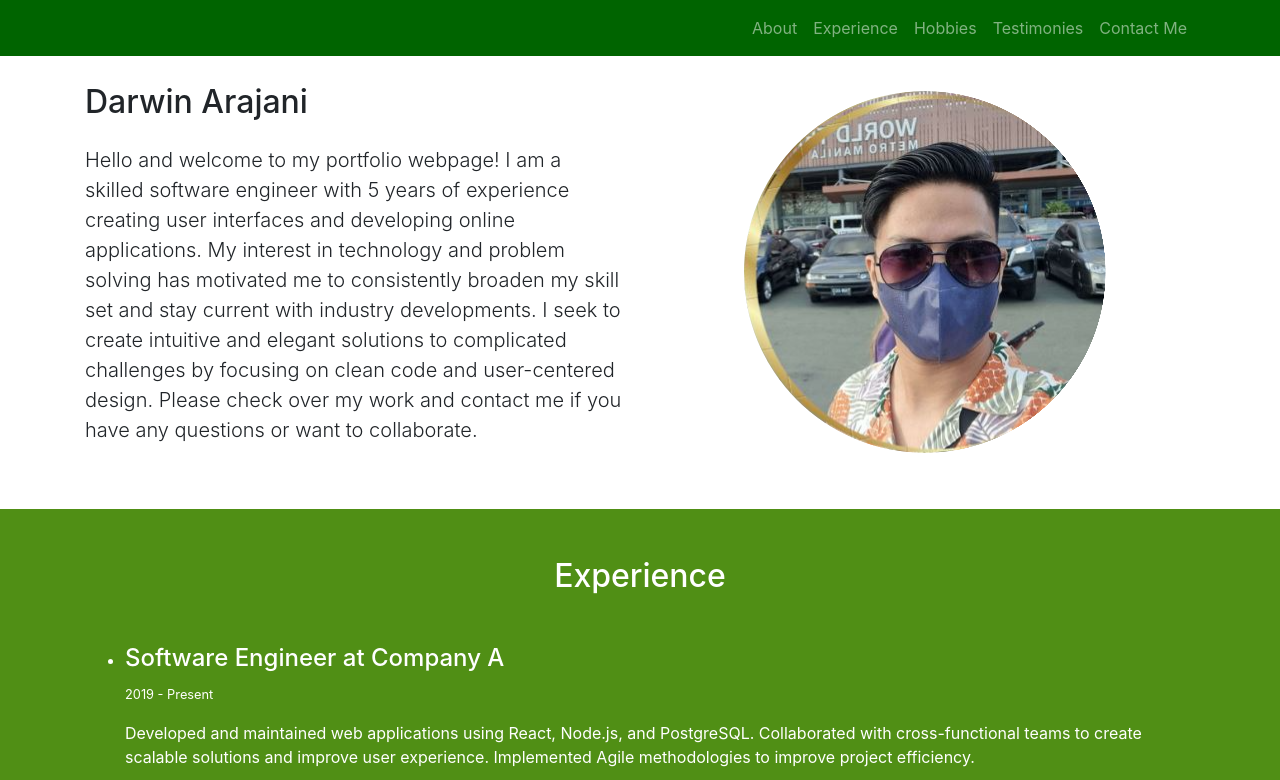
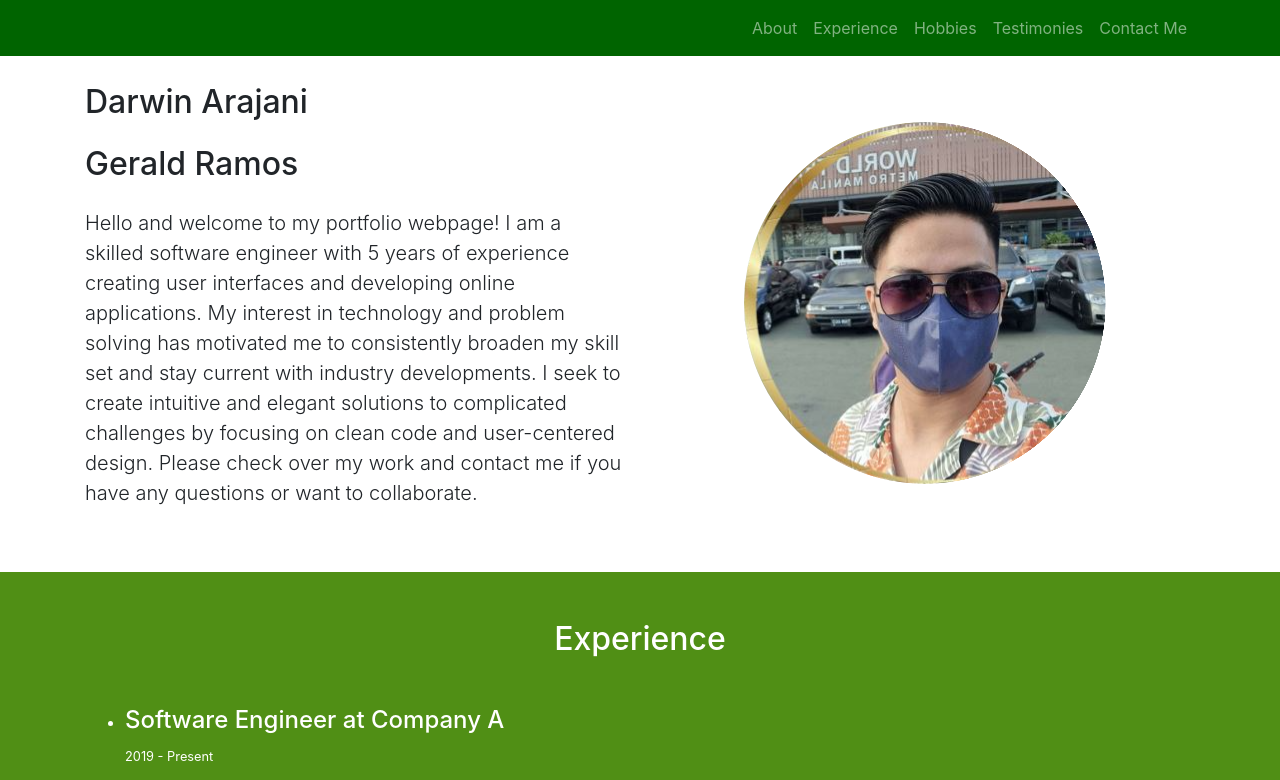
Before and after one commit to dadaisthelimit/portfolio, a plain HTML site: page index.html in a window 1280 px wide. Shown: the top 780 px of the page. Drawn offline with nearby package versions, Linux system fonts and the light colour scheme; some icons are missing.

Commit message:
added my name in About Section

```diff
--- a/index.html
+++ b/index.html
@@ -46,6 +46,7 @@
             <div class="row align-items-center">
             <div class="col-md-6 mb-4 mb-md-0">
                 <h2 class="mb-4">Darwin Arajani</h2>
+                <h2 class="mb-4">Gerald Ramos</h2>
                 <p class="lead">Hello and welcome to my portfolio webpage! I am a skilled software engineer with 5 years of experience creating user interfaces and developing online applications. My interest in technology and problem solving has motivated me to consistently broaden my skill set and stay current with industry developments. I seek to create intuitive and elegant solutions to complicated challenges by focusing on clean code and user-centered design. Please check over my work and contact me if you have any questions or want to collaborate.</p>
             </div>
             <div class="col-md-6 d-flex justify-content-center">
```
